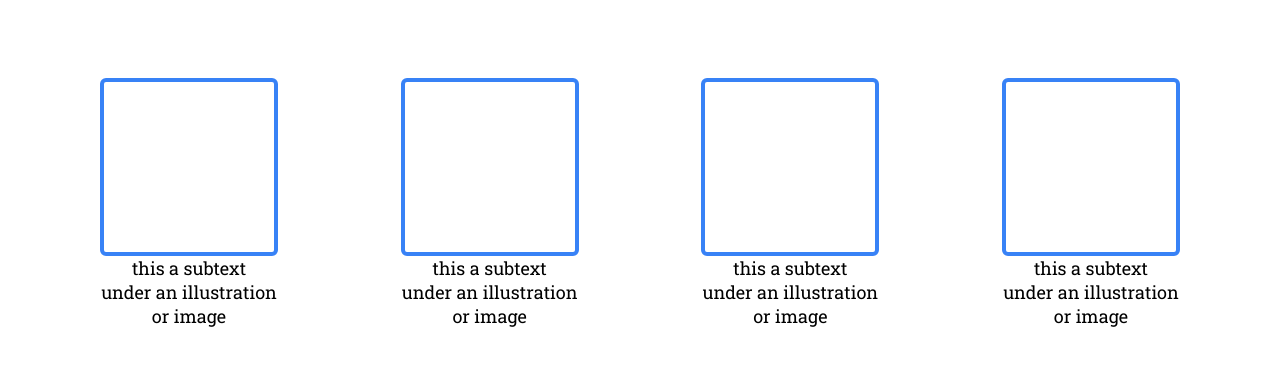
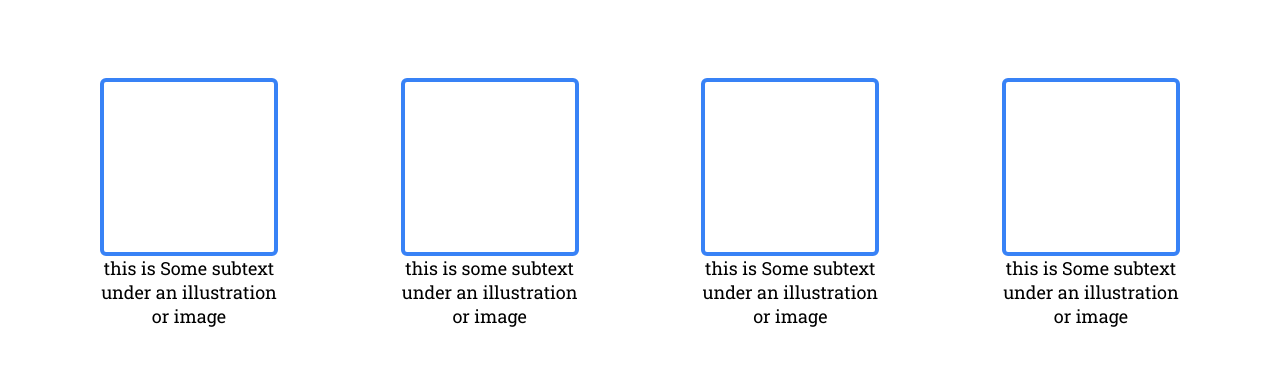
Before and after one commit to basliel2025/flexbox, a plain HTML site: page index.html in a window 1280 px wide. Shown: the part 572-952 px from the top of the page. Drawn offline with Linux system fonts and the light colour scheme.

Commit message:
added a copyright logo at the footer

```diff
--- a/index.html
+++ b/index.html
@@ -2,7 +2,6 @@
 <html lang="en">
 <head>
     <meta charset="UTF-8">
-    <meta name="viewport" content="width=device-width, initial-scale=1">
     <link rel="stylesheet" href="style.css">
     <title> Landing page project</title>
     </head>
@@ -36,17 +35,26 @@
             <div class="row">
                 <div class="message">
                     <div class="box"></div>
-                    <p class="item2">this a subtext<br> under an illustration<br> or image</p>
+                    <p class="item2">this is Some subtext<br>
+                         under an illustration<br>
+                         or image</p>
                 </div>
                  <div class="message">
                     <div class="box"></div>
-                    <p class="item2">this a subtext<br> under an illustration<br> or image</p>
+                    <p class="item2">this is some subtext<br>
+                         under an illustration<br>
+                             or image</p>
+                </div>
+                 <div class="message">
+                    <div class="box"></div>
+                    <p class="item2">this is Some subtext<br>
+                         under an illustration<br>
+                          or image</p>
                 </div> <div class="message">
                     <div class="box"></div>
-                    <p class="item2">this a subtext<br> under an illustration<br> or image</p>
-                </div> <div class="message">
-                    <div class="box"></div>
-                    <p class="item2">this a subtext<br> under an illustration<br> or image</p>
+                    <p class="item2">this is Some subtext<br>
+                        under an illustration<br>
+                        or image</p>
                 </div>
             </div>
             <div class="text">
@@ -68,7 +76,7 @@
                 </div>
 
                 <div class="footerText">
-                    copyright The Odin Project 2021
+                    copyright © The Odin Project 2021
 
                 </div>
         </body>
```
